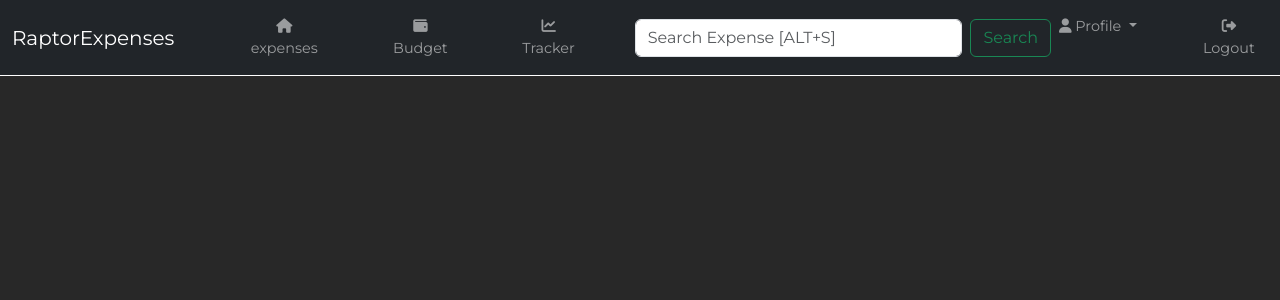
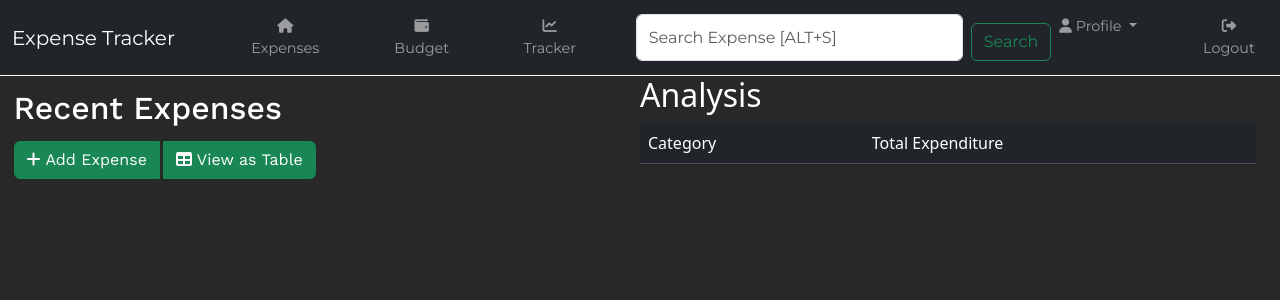
Before and after one commit to srisudarshanrg/flask-expense-tracker, a Flask app: page / in a window 1280 px wide. Shown: the top 300 px of the page. Run offline with Flask 3, Linux system fonts and the light colour scheme; the visitor is signed in with stand-in values (Sample User, id 1); some libraries are stand-ins or nearby versions.

Commit message:
adding expense backend complete

```diff
--- a/expense_tracker/routes.py
+++ b/expense_tracker/routes.py
@@ -1,7 +1,8 @@
+import datetime
 from flask import flash, redirect, render_template, request, url_for
-from flask_login import login_required, login_user, logout_user
+from flask_login import current_user, login_required, login_user, logout_user
 from . import app
-from .functions import AuthenticateUser, CreateUser, HashPassword
+from .functions import AuthenticateUser, CreateExpense, CreateUser, HashPassword
 from .validations import ValidateEmail, ValidatePassword, ValidateUsername
 
 # expenses is the handler for the expenses page
@@ -9,6 +10,21 @@ from .validations import ValidateEmail, ValidatePassword, ValidateUsername
 @app.route("/expenses")
 @login_required
 def expenses():
+    if request.method == "POST":
+        if "addExpense" in request.form:
+            name = request.form.get("expenseName")
+            category = request.form.get("expenseCategory")
+            amount = int(request.form.get("requestAmount"))
+            time = datetime.datetime.now()
+            date = datetime.datetime.now().strftime("%d %b %Y")
+            user = current_user.id
+
+            msg, category = CreateExpense(name, category, time, date, amount, user)
+
+            flash(message=msg, category=category)
+
+            return redirect(url_for('expenses'))
+
     return render_template("expenses.html")
 
 @app.route("/tracker")
--- /dev/null
+++ b/expense_tracker/static/css/expenses.css
@@ -0,0 +1,9 @@
+.recent-expenses {
+    font-family: "Work Sans", sans-serif;
+    padding-left: 2%;
+    padding-top: 1%;
+}
+
+#addExpenseOffcanvas input, button {
+    margin-top: 2%;
+}
--- a/expense_tracker/templates/base.html
+++ b/expense_tracker/templates/base.html
@@ -36,12 +36,12 @@
                 <button class="navbar-toggler" type="button" data-bs-toggle="collapse" data-bs-target="#navbarTogglerDemo03" aria-controls="navbarTogglerDemo03" aria-expanded="false" aria-label="Toggle navigation">
                     <span class="navbar-toggler-icon"></span>
                 </button>
-                <a class="navbar-brand" href="{{url_for('expenses')}}">RaptorExpenses</a>
+                <a class="navbar-brand" href="{{url_for('expenses')}}">Expense Tracker</a>
 
                 <div class="collapse navbar-collapse justify-content-center" id="navbarTogglerDemo03">
                     <ul class="navbar-nav me-auto mb-2 mb-lg-0 ms-auto">
                         <li class="nav-item">
-                            <a class="nav-link margined" aria-current="page" href="{{url_for('expenses')}}"><i class="fa-solid fa-house"></i> expenses</a>
+                            <a class="nav-link margined" aria-current="page" href="{{url_for('expenses')}}"><i class="fa-solid fa-house"></i> Expenses</a>
                         </li>
                         <li class="nav-item">
                             <a class="nav-link margined" href="{{url_for('budget')}}"><i class="fa-solid fa-wallet"></i> Budget</a>
--- a/expense_tracker/templates/expenses.html
+++ b/expense_tracker/templates/expenses.html
@@ -1 +1,51 @@
 {% extends 'base.html' %}
+
+{% block title %}
+    Expenses | Expense Tracker
+{% endblock %}
+
+{% block css %}
+    <link rel="stylesheet" href="{{url_for('static', filename='css/expenses.css')}}">
+{% endblock %}
+
+{% block content %}
+    <!-- create expense offcanvas -->
+    <div class="offcanvas offcanvas-start text-bg-dark" tabindex="-1" id="addExpenseOffcanvas" aria-labelledby="addExpenseOffcanvasLabel">
+        <div class="offcanvas-header">
+            <h5 class="offcanvas-title" id="offcanvasExampleLabel">ADD EXPENSE</h5>
+            <button type="button" class="btn-close" data-bs-dismiss="offcanvas" aria-label="Close" style="background-color: #fff;"></button>
+        </div>
+        <div class="offcanvas-body">
+            <form method="post">
+                <input type="hidden" name="addExpense">
+                <input type="text" name="expenseName" placeholder="Expense Name" class="form-control">
+                <input type="text" name="expenseCategory" placeholder="Expense Category" class="form-control">
+                <input type="number" name="expenseAmount" placeholder="Expense Amount" class="form-control">
+                <br>
+                <button type="submit" class="btn btn-success"><i class="fa-solid fa-plus"></i> Add Expense</button>
+            </form>
+        </div>
+    </div>
+
+    <div class="row">
+        <div class="col-lg-6 col-md-6 col-sm-12 col-xs-12 recent-expenses">
+            <h2>Recent Expenses</h2>
+            <div class="btn-group gap-1 expense-navigate-grp">
+                <button class="btn btn-success" data-bs-toggle="offcanvas" data-bs-target="#addExpenseOffcanvas"><i class="fa-solid fa-plus"></i> Add Expense</button>
+                <button class="btn btn-success"><i class="fa-solid fa-table"></i> View as Table</button>
+            </div>
+        </div>
+        <div class="col-lg-6 col-md-6 col-sm-12 col-xs-12">
+            <h2>Analysis</h2>
+            <table class="table table-dark table-striped table-hover">
+                <thead>
+                    <td>Category</td>
+                    <td>Total Expenditure</td>
+                </thead>
+                {% for item in iterable %}
+
+                {% endfor %}
+            </table>
+        </div>
+    </div>
+{% endblock %}
```
Also changed, not shown: expense_tracker/functions.py (+20 -1 lines).
